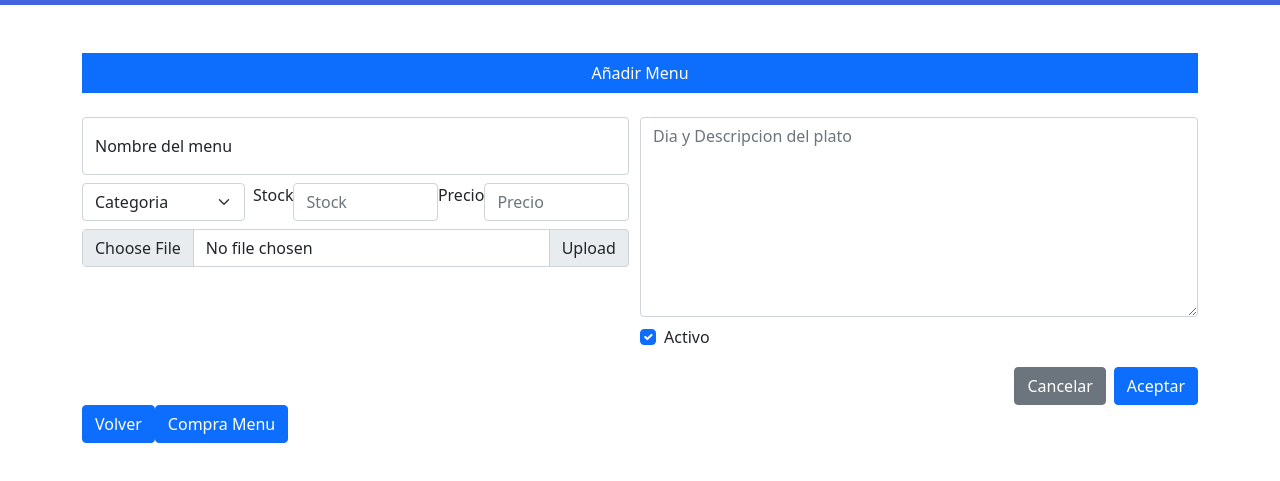
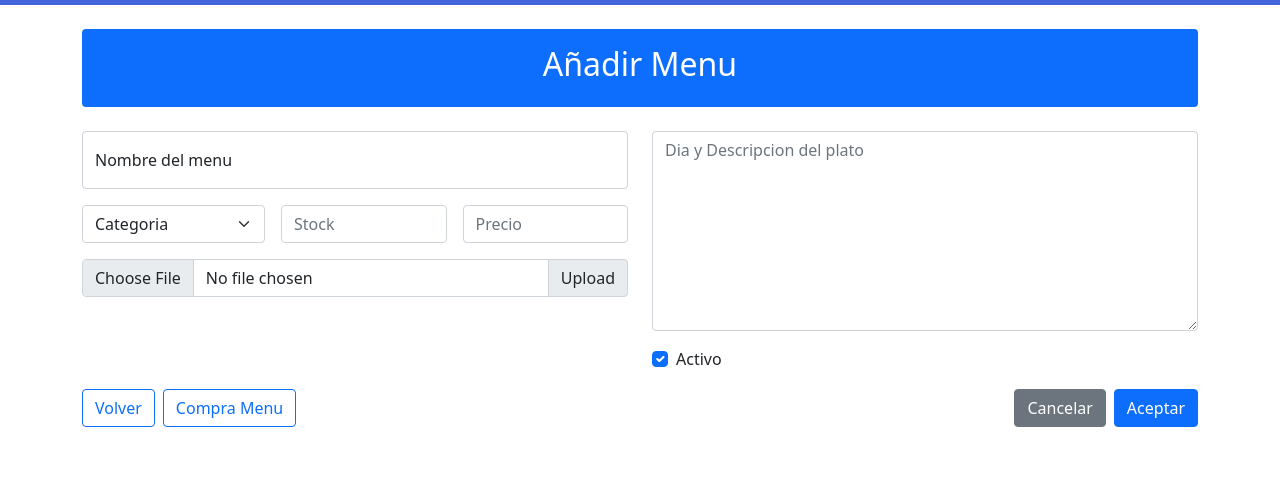
Before and after one commit to embrana/ecomerceApp, a React app: page /add/menu in a window 1280 px wide. Shown: the part 49-530 px from the top of the page. Built offline with nearby package versions, Linux system fonts and the light colour scheme; no server answers; sample sign-in values are in the browser's storage.

Commit message:
modded several styles

```diff
--- a/src/front/js/component/cart.js
+++ b/src/front/js/component/cart.js
@@ -85,7 +85,7 @@ const Cart = () => {
                 onClick={toggleCartVisibility}
                 aria-label="Toggle Cart"
             >
-                Carrito
+                <i className="fa-solid fa-cart-shopping"></i>
             </button>
 
             {/* Cart Section */}
--- a/src/front/js/pages/addMenu.js
+++ b/src/front/js/pages/addMenu.js
@@ -51,22 +51,24 @@ const AddMenu = () => {
         stock: "",
         description: "",
         isActive: true,
-        price:"",
+        price: "",
       });
       setImage(null);
     }
   };
 
   return (
-    <div className="container mt-5">
-      <div className="p-2 mb-2 bg-primary text-white text-center">Añadir Menu</div>
+    <div className="container mt-4">
+      <div className="p-3 mb-4 bg-primary text-white text-center rounded">
+        <h2>Añadir Menu</h2>
+      </div>
       {error && <div className="alert alert-danger">{error}</div>}
       {success && <div className="alert alert-success">{success}</div>}
 
       <form onSubmit={handlePublishMenu}>
-        <div className="d-flex justify-content-between mt-4">
-          <div style={{ width: "49%" }}>
-            <div className="form-floating mb-2">
+        <div className="row g-4">
+          <div className="col-md-6">
+            <div className="form-floating mb-3">
               <input
                 type="text"
                 className="form-control"
@@ -77,9 +79,9 @@ const AddMenu = () => {
               />
               <label>Nombre del menu</label>
             </div>
-            <div className="d-flex mb-2">
+            <div className="d-flex gap-3 mb-3">
               <select
-                className="form-select me-2"
+                className="form-select"
                 value={menu.type}
                 onChange={(e) => setMenu({ ...menu, type: e.target.value })}
                 required
@@ -89,7 +91,6 @@ const AddMenu = () => {
                 <option value="Minutas">Minutas</option>
                 <option value="Bebidas">Bebidas</option>
               </select>
-              <label>Stock</label>
               <input
                 type="number"
                 className="form-control"
@@ -98,8 +99,7 @@ const AddMenu = () => {
                 onChange={(e) => setMenu({ ...menu, stock: e.target.value })}
                 required
               />
-              <label>Precio</label>
-               <input
+              <input
                 type="number"
                 className="form-control"
                 placeholder="Precio"
@@ -118,7 +118,7 @@ const AddMenu = () => {
               <label className="input-group-text">Upload</label>
             </div>
             {image && (
-              <div className="mt-2">
+              <div className="mt-2 text-center">
                 <img
                   src={URL.createObjectURL(image)}
                   alt="Preview"
@@ -135,9 +135,10 @@ const AddMenu = () => {
               </div>
             )}
           </div>
-          <div style={{ width: "50%" }}>
+
+          <div className="col-md-6">
             <textarea
-              className="form-control mb-2"
+              className="form-control mb-3"
               placeholder="Dia y Descripcion del plato"
               style={{ height: "200px" }}
               value={menu.description}
@@ -158,21 +159,30 @@ const AddMenu = () => {
             </div>
           </div>
         </div>
-        <div className="d-flex justify-content-end mt-3">
+
+        <div className="d-flex justify-content-between mt-3">
+          <div>
+        <Link to={"/dashboard/cocina"}>
+          <button type="button" className="btn btn-outline-primary">
+            Volver
+          </button>
+        </Link>
+        <Link to={"/menu"}>
+          <button type="button" className="btn btn-outline-primary ms-2">
+            Compra Menu
+          </button>
+        </Link>
+        </div>
+        <div>
           <button type="reset" className="btn btn-secondary me-2">
             Cancelar
           </button>
           <button type="submit" className="btn btn-primary">
             Aceptar
           </button>
+          </div>
         </div>
       </form>
-      <Link to={"/dashboard/cocina"}>
-      <button type="submit" className="btn btn-primary">Volver</button>
-      </Link>
-      <Link to={"/menu"}>
-      <button type="submit" className="btn btn-primary">Compra Menu</button>
-      </Link>
     </div>
   );
 };
--- a/src/front/js/store/flux.js
+++ b/src/front/js/store/flux.js
@@ -137,6 +137,7 @@ const getState = ({ getStore, getActions, setStore }) => {
                             "Authorization": `Bearer ${getStore().token}`,
                         },
                         body: formData,
+
                     });
 
                     if (!response.ok) {
--- a/src/front/styles/cart.css
+++ b/src/front/styles/cart.css
@@ -1,17 +1,22 @@
 /* Floating button */
 .responsive-btn {
-    display: none;
+    height: 2rem;
+    width: 2rem;
+    text-align: center;
+    display: flex;  /* Use flexbox */
+    justify-content: center;  /* Center horizontally */
+    align-items: center;  /* Center vertically */
     position: fixed;
     bottom: 20px;
     right: 20px;
-    padding: 15px;
+    padding: 0;  /* Adjust padding to avoid extra space around icon */
     background-color: #ff5722;
     color: #fff;
     font-weight: bold;
     border: none;
     border-radius: 50%;
     box-shadow: 0 4px 8px rgba(0, 0, 0, 0.3);
-    z-index: 1000;
+    z-index: 10;
 }
 
 @media (max-width: 768px) {
@@ -26,7 +31,7 @@
         width: 100%;
         height: 60%;
         background-color: #fff;
-        z-index: 999;
+        z-index: 9;
         transform: translateY(100%);
         transition: transform 0.3s ease-in-out;
         overflow-y: auto;
```
